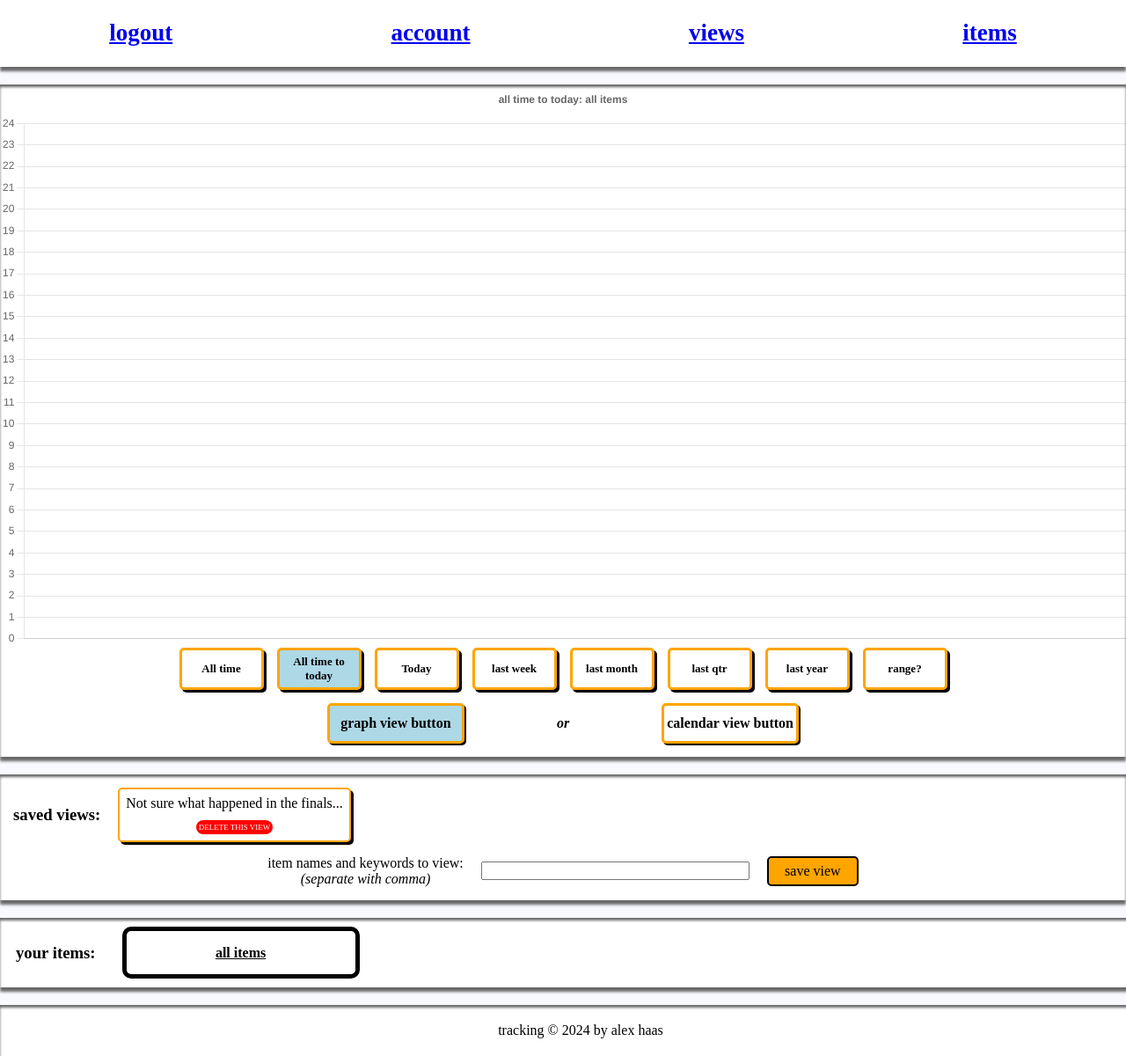
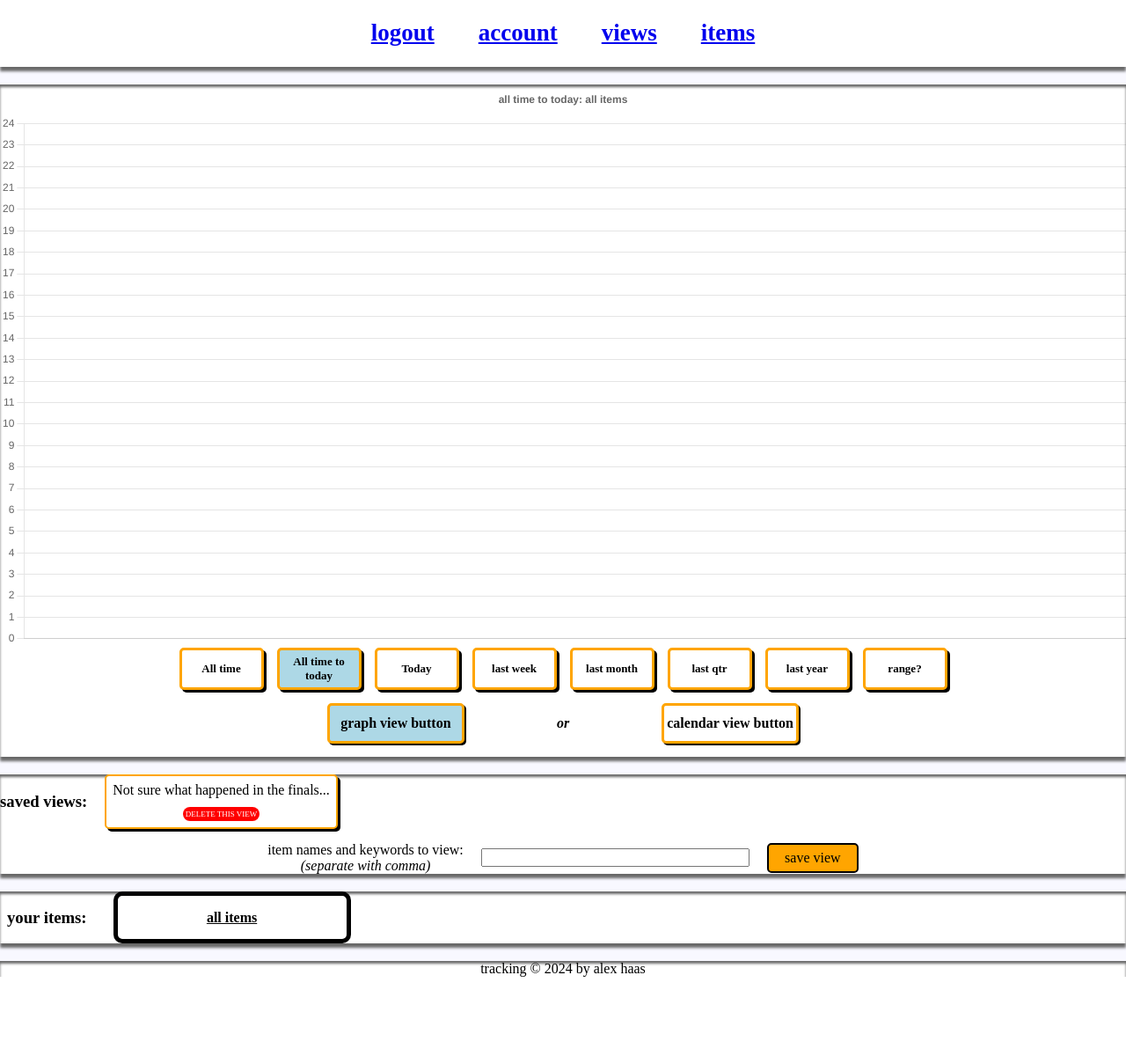
Before and after one commit to maimedlord/tracking, a Flask app: page /views_manage in a window 1280 px wide. Shown: the whole page at 88% size. After the commit the page ends 1110 px from the top, so only its background shows below. Run offline with Flask 2, Linux system fonts and the light colour scheme; the visitor is signed in with stand-in values (Sample User, id 1).

Commit message:
item_create, item_track api's are up
fixing css: views_manage

```diff
--- a/app.py
+++ b/app.py
@@ -250,10 +250,26 @@ def views_manage():
 @login_required
 def item_create(item_obj):
     # NEEDS INPUT VALIDATION
-    db_response = db.item_create(current_user.id_str, item_obj)
-    if not db_response:
-        return 'your item could not be created. perhaps it already exists?'
-    return 'Your item has been created!'
+    db_response = None
+    try:
+        db_response = db.item_create(current_user.id_str, item_obj)
+    except:
+        pass
+    else:
+        if not db_response:
+            return json.dumps({
+                'status': 'fail',
+                'data': 'Not sure what happened...'
+            })
+        else:
+            return json.dumps({
+                'status': 'success',
+                'data': db_response.acknowledged
+            })
+    return json.dumps({
+        'status': 'fail',
+        'data': 'Not sure what happened...'
+    })
 
 
 @app.route('/item_doc_refresh_list/<item_name>', methods=['GET', 'POST'])
@@ -342,13 +358,23 @@ def item_refresh_list():
 @login_required
 def item_track_api(item_obj):
     db_response = None
+    item_obj = json.loads(item_obj)
     try:
-        pass
-        #db_response = db.item_track('', current_user.id_str, item_obj)
+        db_response = db.item_track(item_obj['item name'], current_user.id_str, item_obj)
+        del item_obj['item name']
     except:
         pass
     else:
-        pass
+        if not db_response:
+            return json.dumps({
+                'status': 'fail',
+                'data': 'Not sure what happened...'
+            })
+        else:
+            return json.dumps({
+                'status': 'success',
+                'data': db_response.acknowledged
+            })
     print('item track api: ', item_obj)
     return item_obj
     # return json.dumps({
--- a/db.py
+++ b/db.py
@@ -116,26 +116,32 @@ def get_views_saved(id_str: str):
 # STRANGE: adds a hash, '#', back to item_obj's color value as it was stripped in javascript
 def item_create(id_str: str, item_obj):
     item_obj = json.loads(item_obj)
+    print(item_obj)
     if item_obj['name'] in get_collection_names(id_str):
+        print('buthow')
         return None
+    print('yoish')
     # add '#' back to color hex
     item_obj['color'] = '#' + item_obj['color']
+    print('herish')
     database = mongo_client[db_item_prefix + id_str]
     # test if database exists?
     item_coll = database[item_obj['name']]
     item_obj['date_created'] = datetime.utcnow()
+    print('end of db')
     return item_coll.insert_one(item_obj)
 
 
 # RETURNS:
 def item_track(item_name: str, id_str: str, item_obj):
+    # alter+modify data as necessary
+    if item_obj['time noticed'] == '':
+        item_obj['time noticed'] = datetime.utcnow()
+    else:
+        item_obj['time noticed'] = datetime.strptime(item_obj['time noticed'], datetime_format)
+    item_obj['color'] = '#' + item_obj['color']
     # swap out blank values for null
     for attribute in item_obj.keys():
-        if attribute == 'time noticed':
-            if item_obj[attribute] == '':
-                item_obj[attribute] = datetime.utcnow()
-            else:
-                item_obj[attribute] = datetime.strptime(item_obj[attribute], datetime_format)
         if item_obj[attribute] == '':
             item_obj[attribute] = None
     database = mongo_client[db_item_prefix + id_str]
--- a/static/css/base.css
+++ b/static/css/base.css
@@ -8,7 +8,6 @@
     flex-direction: row;
     justify-content: space-around;
     margin-top: 20px;
-    padding: 20px;
     width: 100%;
 }
 #base_nav {
@@ -18,7 +17,8 @@
     flex-direction: row;
     font-weight: bold;
     font-size: large;
-    justify-content: space-around;
+    gap: 50px;
+    justify-content: center;
     width: 100%;
 }
 body {
--- a/static/css/views_manage.css
+++ b/static/css/views_manage.css
@@ -81,7 +81,7 @@ body {
     flex-wrap: wrap;
     gap: 20px;
     margin-top: 20px;
-    padding: 10px;
+    max-width: 1600px;
     width: 100%;
 }
 #nav_graph_buttons {
@@ -107,9 +107,17 @@ body {
     font-weight: bold;
     justify-content: center;
 }
+#root_body {
+    align-items: center;
+    display: flex;
+    flex-direction: column;
+    justify-content: center;
+    width: 100%;
+}
 #root_views_mangage {
     background-color: white;
     margin-top: 20px;
+    max-width: 1600px;
     padding-bottom: 10px;
     width: 100%;
 }
@@ -119,7 +127,8 @@ body {
     flex-direction: column;
     gap: 15px;
     margin-top: 20px;
-    padding: 15px;
+    max-width: 1600px;
+    width: 100%;
 }
 .view {
     align-items: center;
--- a/templates/views_manage.html
+++ b/templates/views_manage.html
@@ -13,6 +13,7 @@
     <script src="https://cdn.jsdelivr.net/npm/chartjs-adapter-date-fns/dist/chartjs-adapter-date-fns.bundle.min.js"></script>
 {% endblock %}
 {% block body %}
+    <div id="root_body">
         <div class="box_shadow_top_bottom" id="root_views_mangage">
         <canvas id="item_graph_canvas"></canvas>
         <div id="div_view_calendar">
@@ -72,6 +73,7 @@
             <div id="view_item_bucket_msg"></div>
         </div>
         <div class="box_shadow_top_bottom" id="items"></div>
+    </div>
 {% endblock %}
 {% block javascript_footer %}
     <script src="{{ url_for('static', filename='scripts/shared_code.js') }}"></script>
```
Also changed, not shown: static/scripts/items_manage.js (+27 -12 lines). Lines whose indentation alone changed are shown as unchanged.
